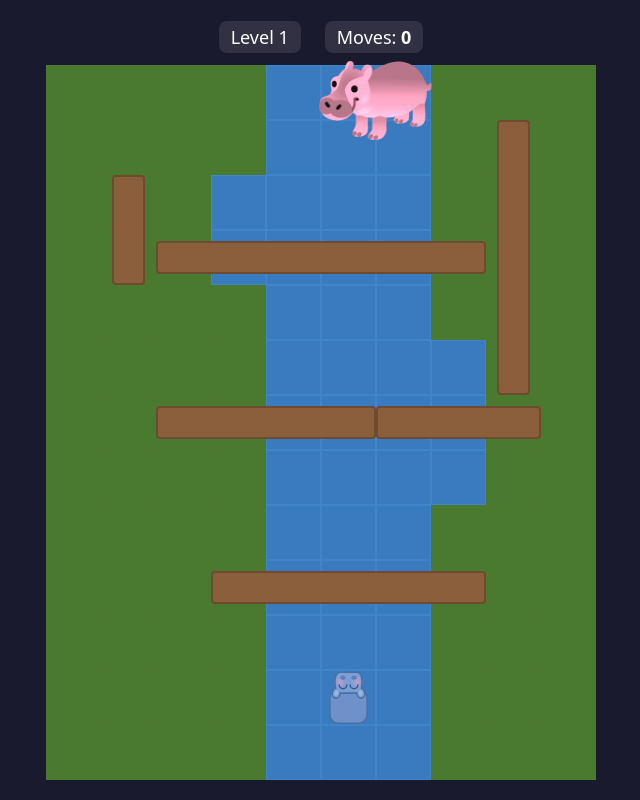
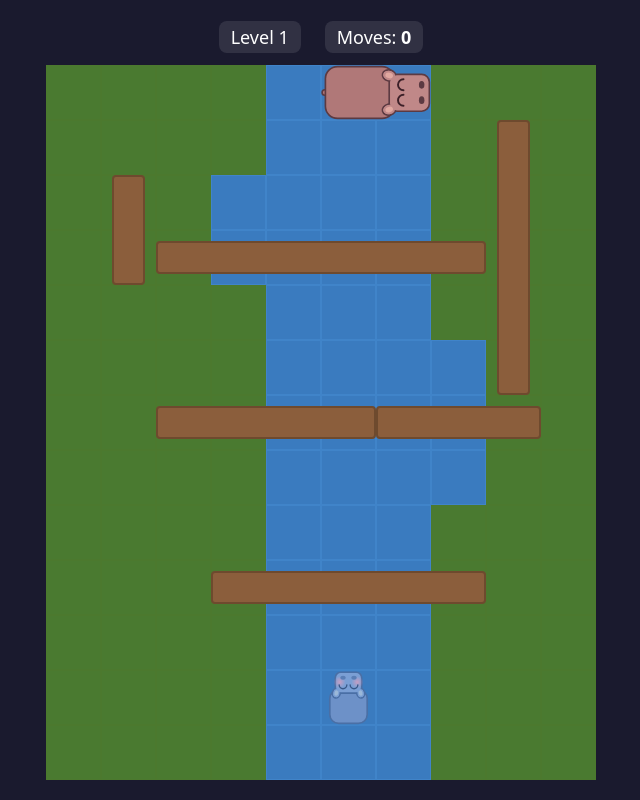
Before and after one commit to beep-patrick/hippos, a website built with Vite: page index.html in a window 1280 px wide. Shown: the whole page, without its empty margins (319-959 px from the left). Built offline with nearby package versions, Linux system fonts and the light colour scheme.

Commit message:
hippo colors.

```diff
--- a/index.html
+++ b/index.html
@@ -132,8 +132,6 @@
       .piece.mama {
         z-index: 4;
         pointer-events: none;
-        color: rgba(0,0,0,1);
-        filter: sepia(1) hue-rotate(290deg) saturate(1.5) brightness(1.1);
       }
 
       .piece.hippo-obstacle-horizontal,
--- a/src/renderer.ts
+++ b/src/renderer.ts
@@ -1,6 +1,7 @@
 import type { GameState, Level } from './types';
 import HIPPO_SVG from './hippo.svg?raw';
 import ADULT_HIPPO_SVG from './adultHippo.svg?raw';
+import MAMA_HIPPO_SVG from './mamaHippo.svg?raw';
 
 let CELL_PX = 56; // computed in buildGrid from viewport; fallback default
 
@@ -132,17 +133,19 @@ export function renderPieces(container: HTMLElement, state: GameState): void {
   hippo.style.zIndex = '5';
   grid.appendChild(hippo);
 
-  // Render mama hippo at her position in the terrain.
+  // Render mama hippo — same as a horizontal obstacle but using the mama SVG.
+  const mamaSvg = MAMA_HIPPO_SVG
+    .replace('viewBox="0 0 100 200"', 'viewBox="0 0 200 100"')
+    .replace(/(<svg[^>]*>)([\s\S]*)(<\/svg>)/, '$1<g transform="translate(200,0) rotate(90)">$2</g>$3');
   const mama = document.createElement('div');
   mama.className = 'piece mama';
   mama.dataset.id = 'mama';
-  mama.textContent = '🦛';
-  mama.style.left     = `${state.level.mamaPos.col * CELL_PX}px`;
-  mama.style.top      = `${state.level.mamaPos.row * CELL_PX - Math.round(CELL_PX * 0.2)}px`;
-  mama.style.width    = `${(state.level.mamaWidth ?? 1) * CELL_PX}px`;
-  mama.style.height   = `${CELL_PX}px`;
-  mama.style.fontSize = `${Math.round(CELL_PX * 1.85)}px`;
-  mama.style.zIndex   = '4';
+  mama.innerHTML = mamaSvg;
+  mama.style.left   = `${state.level.mamaPos.col * CELL_PX}px`;
+  mama.style.top    = `${state.level.mamaPos.row * CELL_PX}px`;
+  mama.style.width  = `${(state.level.mamaWidth ?? 1) * CELL_PX}px`;
+  mama.style.height = `${CELL_PX}px`;
+  mama.style.zIndex = '4';
   grid.appendChild(mama);
 }
 
```
Also changed, not shown: src/adultHippo.svg, src/mamaHippo.svg (added).
